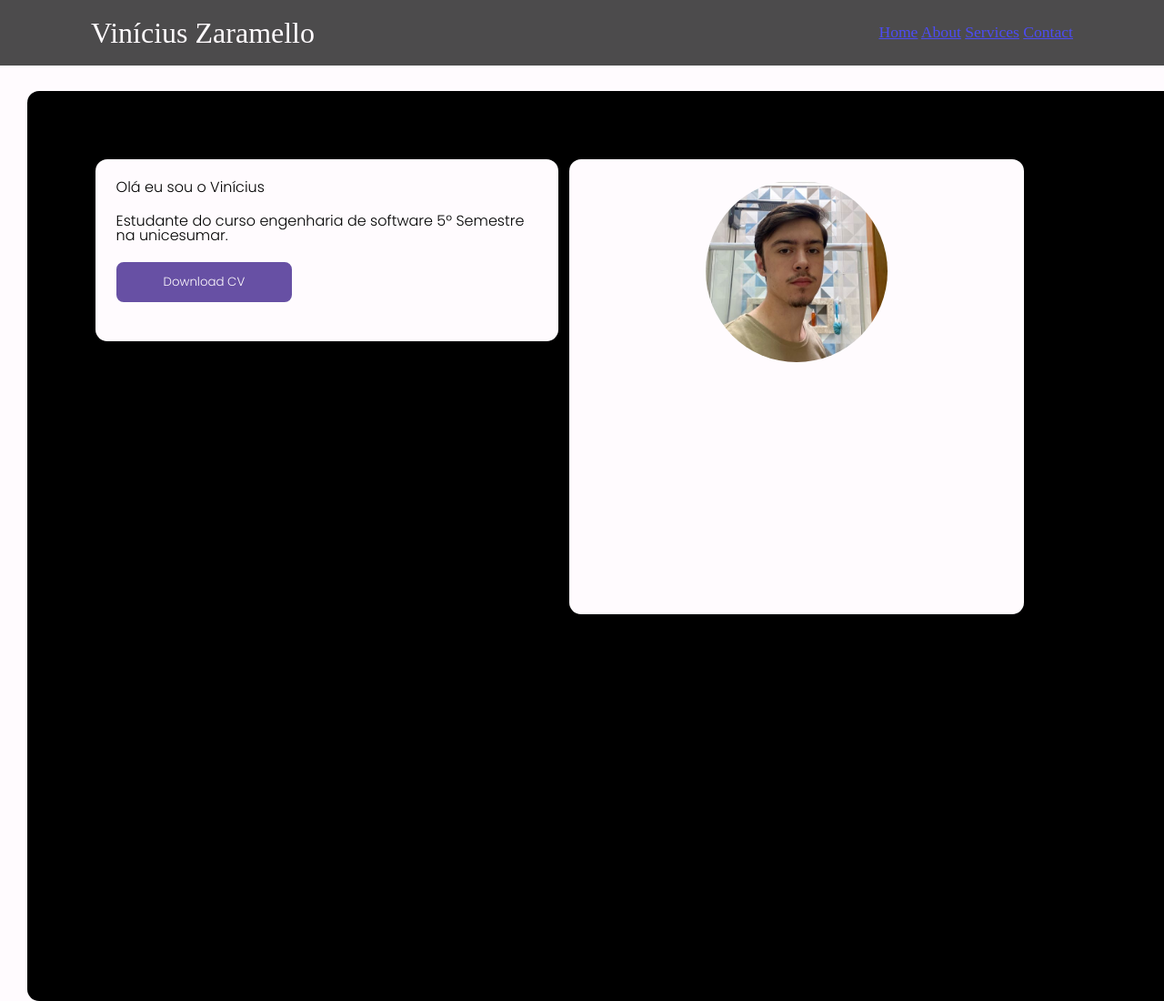
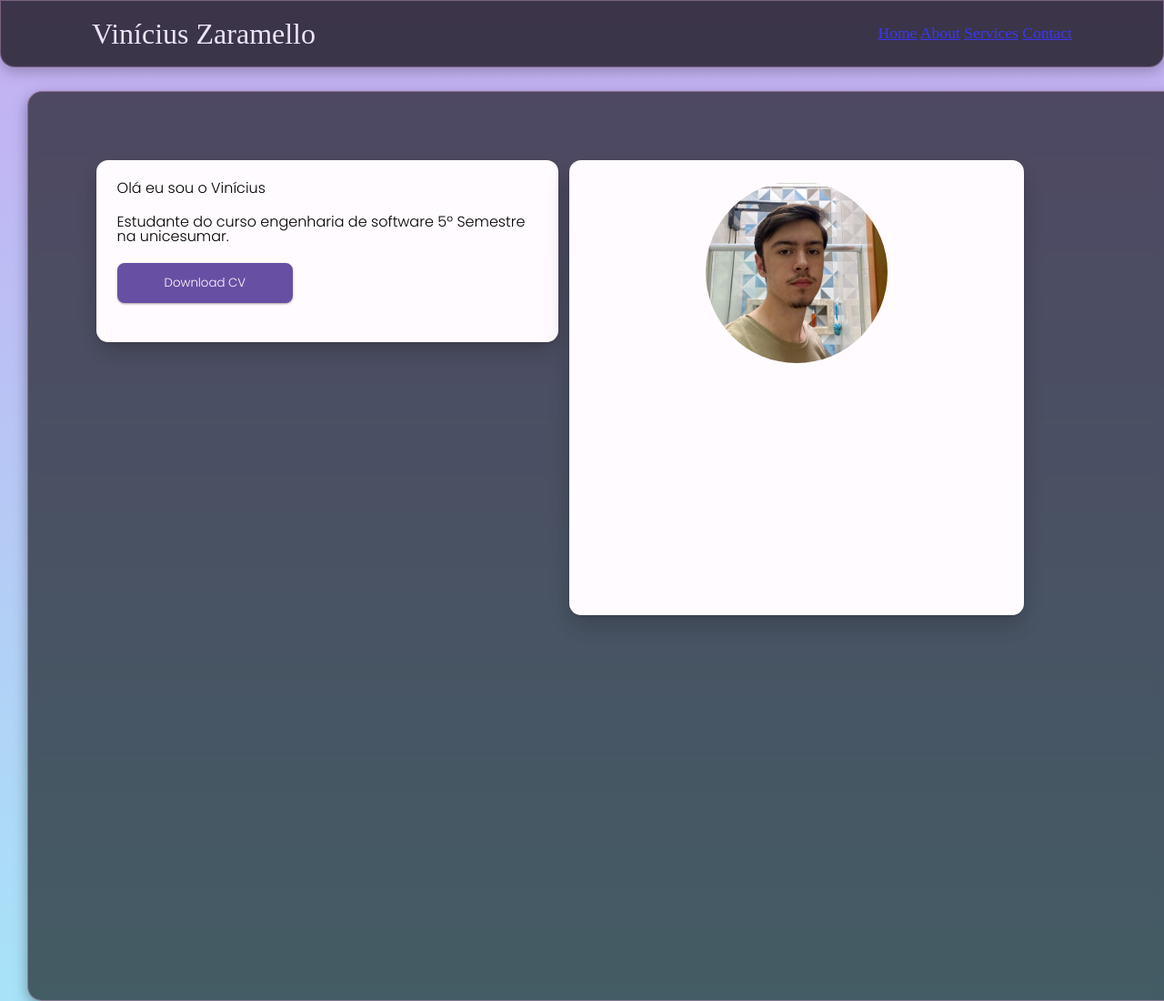
Before and after one commit to Oiachuva5/AepProgramWeb, a website: page Portifolio/index.html in a window 1280 px wide. Shown: the top 1100 px of the page at 91% size. Drawn offline with Linux system fonts and the light colour scheme.

Commit message:
Add files via upload

```diff
--- a/Portifolio/index.html
+++ b/Portifolio/index.html
@@ -23,6 +23,7 @@
   </body>
   <main>
     <article>
+      <div class="transparente">
       <div class="maincenter">
 
       <div class="firstInfoBox">
@@ -38,6 +39,7 @@
         </div>
       </div>
     </div>
+
     </article>
     <section>
       <p class="test">Opala</p>
--- a/Portifolio/stylecss/styleSheet.css
+++ b/Portifolio/stylecss/styleSheet.css
@@ -8,15 +8,24 @@
 }
 
 body{
-  background-color: #FFFBFE;
+  background-image: linear-gradient( to top, #A4E9F9, #C5AEF2);
   display: flex;
   flex-wrap: wrap;
+  justify-content: center;
 
 
 }
 
 header{
-  background: #000;
+  /* From https://css.glass */
+  background: black;
+border-radius: 0px 0px 16px 16px;
+
+backdrop-filter: blur(4.7px);
+-webkit-backdrop-filter: blur(4.7px);
+
+border: 1px solid rgba(255, 184, 236, 0.34);
+box-shadow: rgba(0, 0, 0, 0.35) 0px 5px 15px;
   opacity: .7;
   position: fixed;
   top: 0;
@@ -32,11 +41,16 @@
 }
 
 .maincenter{
-  background: #000;
+/* From https://css.glass */
+  background: rgba(0, 0, 0, 0.598);
+  border-radius: 16px;
+  backdrop-filter: blur(4.7px);
+  -webkit-backdrop-filter: blur(4.7px);
+  border: 1px solid rgba(255, 184, 236, 0.34);
 
+
+  box-shadow: rgba(0, 0, 0, 0.35) 0px 5px 15px;
   position: static;
-
-  border-radius: 13px;
 
   margin: 100px 30px;
   padding: 75px 75px;
@@ -54,6 +68,7 @@
   align-items: center;
   justify-content: space-between;
   background: #FFFBFE;
+  box-shadow: rgba(0, 0, 0, 0.2) 0px 12px 28px 0px, rgba(0, 0, 0, 0.1) 0px 2px 4px 0px, rgba(255, 255, 255, 0.05) 0px 0px 0px 1px inset;
   border-radius: 13px;
   padding: 2%;
   box-sizing: 640px;
@@ -68,6 +83,7 @@
   align-items: flex-start;
   justify-content: center;
   background: #FFFBFE;
+  box-shadow: rgba(0, 0, 0, 0.2) 0px 12px 28px 0px, rgba(0, 0, 0, 0.1) 0px 2px 4px 0px, rgba(255, 255, 255, 0.05) 0px 0px 0px 1px inset;
   border-radius: 13px;
   padding: 2%;
 
@@ -95,6 +111,7 @@
   border: 2px solid #6750A4;
   border-radius: 8px;
   background-color: #6750A4;
+  box-shadow: rgba(0, 0, 0, 0.12) 0px 1px 3px, rgba(0, 0, 0, 0.24) 0px 1px 2px;
 
 }
 
```
